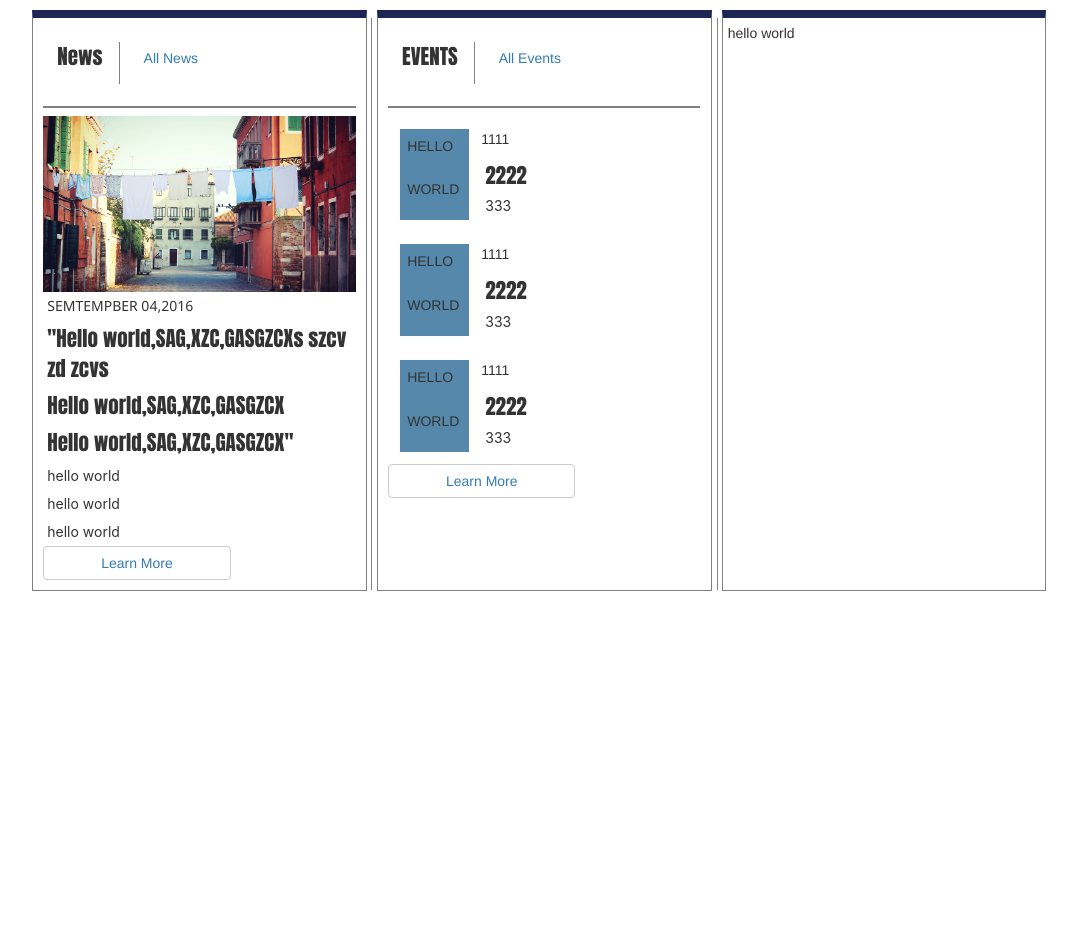
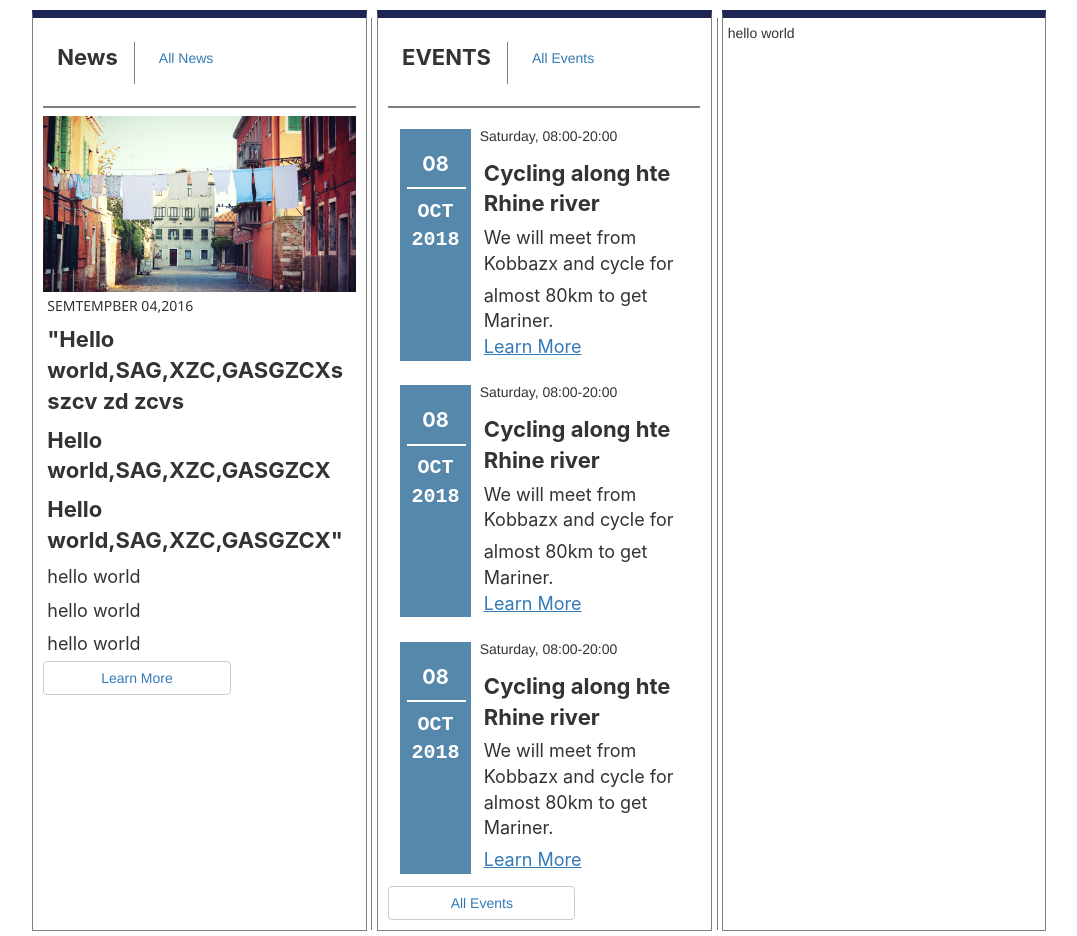
Before and after one commit to YutSean/html_template, a plain HTML site: page demo.html in a window 1280 px wide. Shown: the part 860-1796 px from the top of the page, without its empty margins (101-1178 px from the left). Before the commit the page ends 1456 px from the top, so only its background shows below. Drawn offline with Linux system fonts and the light colour scheme.

Commit message:
feature: complete evnets colomn

```diff
--- a/css/content.css
+++ b/css/content.css
@@ -65,16 +65,18 @@ p.all{
 }
 /*摘要*/
 p.lead{
+    font-size:22px;
+    font-weight: bolder;
     padding:2px;
     margin:2px;
-    font-family: Impact, Haettenschweiler, 'Arial Narrow Bold', sans-serif;
+    font-family:-apple-system, BlinkMacSystemFont, 'Segoe UI', Roboto, Oxygen, Ubuntu, Cantarell, 'Open Sans', 'Helvetica Neue', sans-serif
 }
 /*详细*/
 p.detail{
     padding:2px;
     margin:2px;
     font-family:-apple-system, BlinkMacSystemFont, 'Segoe UI', Roboto, Oxygen, Ubuntu, Cantarell, 'Open Sans', 'Helvetica Neue', sans-serif;
-
+    font-size:18px;
 }
 /*日期*/
 .news p.date{
@@ -154,18 +156,73 @@ p.detail{
     background: #58a;
     margin:2%;
 }
+.left{
+    display: flex;
+    justify-items: center;
+}
+/*左边上*/
 .left_top{
-    margin:10%;
+    margin-left:15%;
+    margin-right:15%;
+    margin-top:30%;
+    margin-bottom:1%;
     padding-bottom:0;
 }
+/*左边上文字*/
+p.day{
+    font-family: -apple-system, BlinkMacSystemFont, 'Segoe UI', Roboto, Oxygen, Ubuntu, Cantarell, 'Open Sans', 'Helvetica Neue', sans-serif;
+    font-size:20px;
+    font-weight: bold;
+    text-align: center;
+    margin:0;
+    padding:0;
+    color:white;
+}
+/*左边下文字*/
+p.month{
+    font-family:'Courier New', Courier, monospace;
+    font-size:20px;
+    font-weight:bold;
+    margin:0;
+    padding:0;
+    color:white;
+    text-align:center;
+
+}
+p.year
+{
+    font-family:'Courier New', Courier, monospace;
+    font-size:20px;
+    font-weight:bold;
+    margin:0;
+    padding:0;
+    color:white;
+    text-align:center;
+
+}
+/*左边下*/
 .left_bottom{
-    margin:10%;
+    position: relative;
+    margin-left:15%;
+    margin-right:15%;
+    margin-bottom: 30%;
+    margin-top:1%;
     padding-top:0;
+}
+/*在左边下的上方加入横线*/
+hr.white{
+    width:80%;
+    margin-left:10%;
+    margin-right:10%;
+    border: 1px solid white;
 }
 /*右边比例*/
 .events_cards .right{
     flex:3;
-    margin:2%;
+    margin:1%;
+}
+.right a{
+    text-decoration: underline;
 }
 /*end events*/
 .publications{
--- a/demo.html
+++ b/demo.html
@@ -122,38 +122,59 @@
             <hr>
             <div class="events_cards">
                 <div class="left">
-                    <div class="left_top"><p class="day">HELLO</p></div>
-                    <div class="left_bottom"><p class="month">WORLD</p></div>
+                    <div class="left_top">
+                        <p class="day">08</p>
+                    </div>
+                    <hr class="white">
+                    <div class="left_bottom">
+                        <p class="month">OCT</p>
+                        <p class="year">2018</p>
+                    </div>
                 </div>
                 <div class="right">
-                    <p class="date">1111</p>
-                    <p class="lead">2222</p>
-                    <p class="detail">333</p>
+                    <p class="date">Saturday, 08:00-20:00</p>
+                    <p class="lead">Cycling along hte Rhine river</p>
+                    <p class="detail">We will meet from Kobbazx and cycle for</p>
+                    <p class="detail">almost 80km to get Mariner. <a href="#">Learn More</a></p>
                 </div>
             </div>
             <div class="events_cards">
                 <div class="left">
-                    <div class="left_top"><p class="day">HELLO</p></div>
-                    <div class="left_bottom"><p class="month">WORLD</p></div>
+                    <div class="left_top">
+                        <p class="day">08</p>
+                    </div>
+                    <hr class="white">
+                    <div class="left_bottom">
+                        <p class="month">OCT</p>
+                        <p class="year">2018</p>
+                    </div>
                 </div>
                 <div class="right">
-                    <p class="date">1111</p>
-                    <p class="lead">2222</p>
-                    <p class="detail">333</p>
+                    <p class="date">Saturday, 08:00-20:00</p>
+                    <p class="lead">Cycling along hte Rhine river</p>
+                    <p class="detail">We will meet from Kobbazx and cycle for</p>
+                    <p class="detail">almost 80km to get Mariner. <a href="#">Learn More</a></p>
                 </div>
             </div>
             <div class="events_cards">
                 <div class="left">
-                    <div class="left_top"><p class="day">HELLO</p></div>
-                    <div class="left_bottom"><p class="month">WORLD</p></div>
+                    <div class="left_top">
+                        <p class="day">08</p>
+                    </div>
+                    <hr class="white">
+                    <div class="left_bottom">
+                        <p class="month">OCT</p>
+                        <p class="year">2018</p>
+                    </div>
                 </div>
                 <div class="right">
-                    <p class="date">1111</p>
-                    <p class="lead">2222</p>
-                    <p class="detail">333</p>
+                    <p class="date">Saturday, 08:00-20:00</p>
+                    <p class="lead">Cycling along hte Rhine river</p>
+                    <p class="detail">We will meet from Kobbazx and cycle for almost 80km to get Mariner. </p>
+                    <p class="detail"><a href="#">Learn More</a></p>
                 </div>
             </div>
-            <button class="btn btn-default"><a href="#">Learn More</a></button>
+            <button class="btn btn-default"><a href="#">All Events</a></button>
         </div>
         <div class="publications col-xs-4"> hello world</div>
     </div>
```
